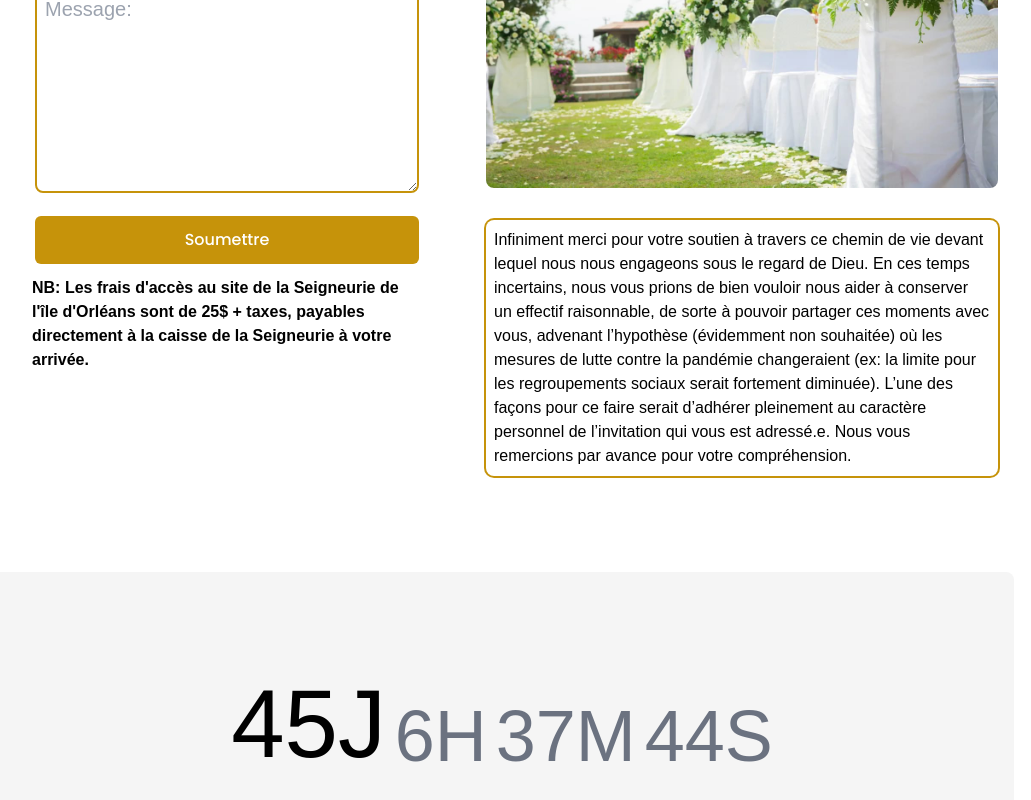
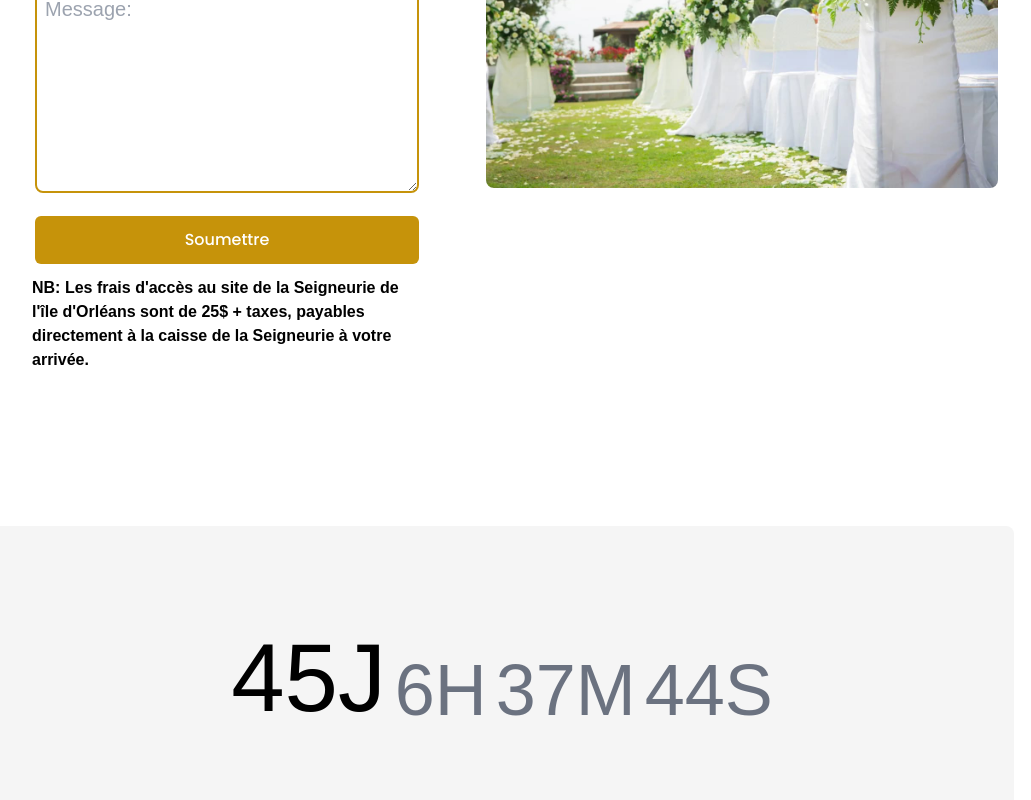
Before and after one commit to adeleroi/frontend-mariage, a React (Create React App) app: page /save-the-date in a window 1280 px wide. Shown: the part 839-1639 px from the top of the page, without its empty margins (138-1169 px from the left). Built offline with nearby package versions, Linux system fonts and the light colour scheme; a web font is replaced by a local one.

Commit message:
removed message

```diff
--- a/src/views/save-the-date.js
+++ b/src/views/save-the-date.js
@@ -97,17 +97,6 @@ export default function SaveTheDate() {
                 </div>
                 <div className="relative my-12 lg:mt-0 xl:mr-12 lg:mx-24 rounded-md w-96 sm:w-2/3 lg:w-2/5 h-4/5 xl:mr-36 xl:w-2/5">
                     <img alt="" className="w-full rounded-lg" src={Perspective} />
-                    <div className="rounded-lg ring-or ring-2 p-2 mt-32 lg:mt-8">
-                        <Paragraph className='text-left'>
-                                    Infiniment merci pour votre soutien à travers ce chemin de vie devant lequel nous nous engageons sous le regard de Dieu.
-
-                                    En ces temps incertains, nous vous prions de bien vouloir nous aider à conserver un effectif raisonnable, de sorte à pouvoir partager ces moments avec vous, advenant l’hypothèse (évidemment non souhaitée) où les mesures de lutte contre la pandémie changeraient (ex: la limite pour les regroupements sociaux serait fortement diminuée).
-
-                                    L’une des façons pour ce faire serait d’adhérer pleinement au caractère personnel de l’invitation qui vous est adressé.e.
-
-                                    Nous vous remercions par avance pour votre compréhension.
-                        </Paragraph>
-                    </div>
                 </div>
             </div>
             <div className="hidden lg:flex justify-center rounded-lg mt-12 mb-20 py-12 lg:py-0 w-96 sm:w-2/3 mx-12 lg:w-4/5 self-center lg:mx-0 sm:mx-0" style={{backgroundColor: 'whitesmoke'}}>
```
